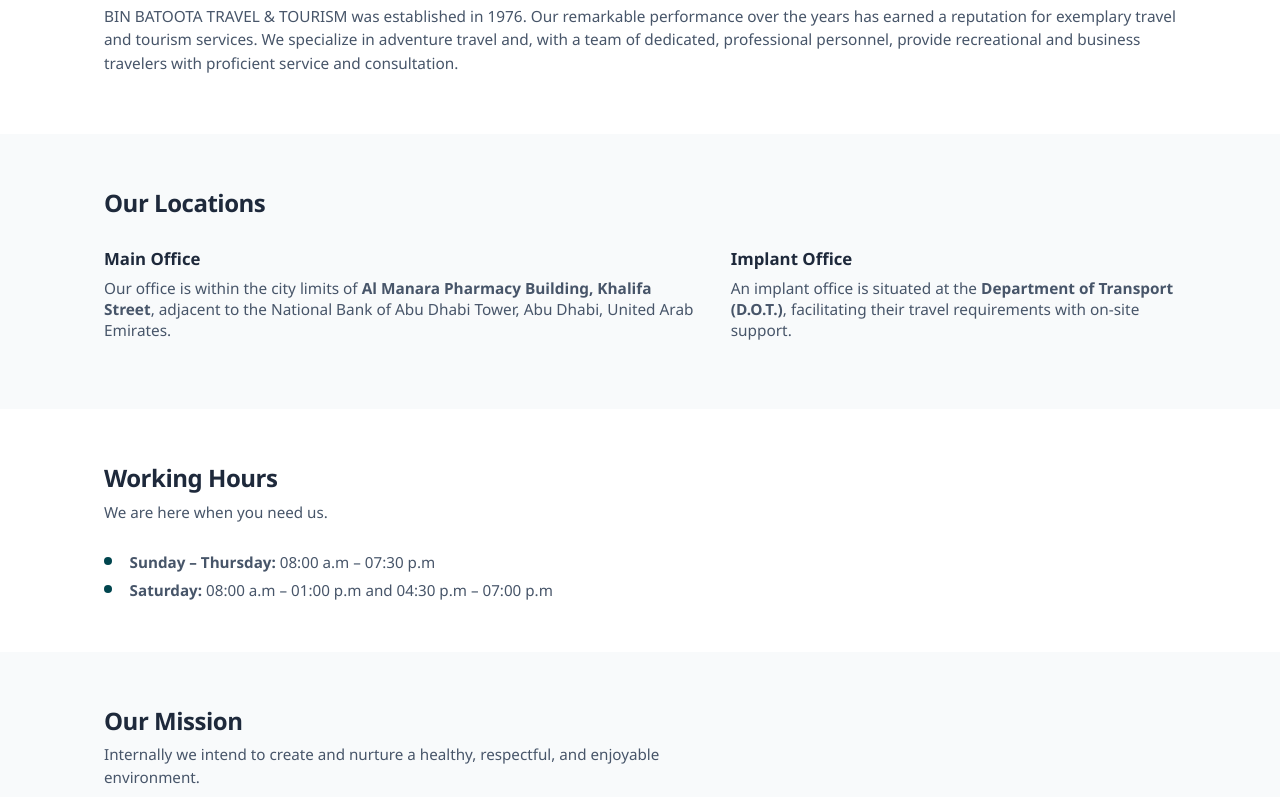
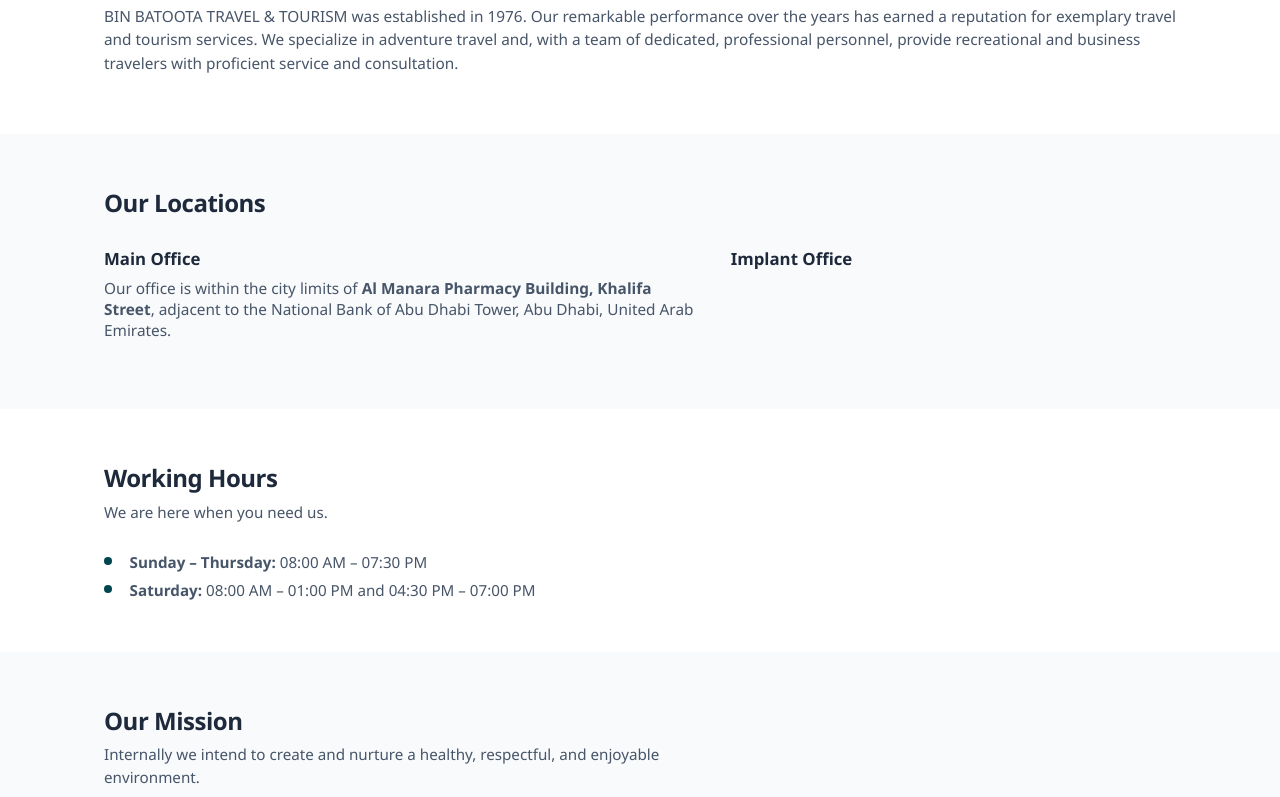
Before and after one commit to saymhunzai-del/battotatravel, a Next.js app: page /about-us in a window 1280 px wide. Shown: the part 551-1348 px from the top of the page. Built offline with nearby package versions, Linux system fonts and the light colour scheme.

Commit message:
Update page.tsx

```diff
--- a/app/about-us/page.tsx
+++ b/app/about-us/page.tsx
@@ -49,9 +49,6 @@ export default function AboutUsPage() {
           </ContentBlock>
           <ContentBlock title="Implant Office">
             <p>
-              An implant office is situated at the <strong>Department of Transport
-              (D.O.T.)</strong>, facilitating their travel requirements with
-              on-site support.
             </p>
           </ContentBlock>
         </div>
@@ -63,8 +60,8 @@ export default function AboutUsPage() {
         subtitle="We are here when you need us."
       >
         <ul className="list-check">
-          <li><strong>Sunday – Thursday:</strong> 08:00 a.m – 07:30 p.m</li>
-          <li><strong>Saturday:</strong> 08:00 a.m – 01:00 p.m and 04:30 p.m – 07:00 p.m</li>
+          <li><strong>Sunday – Thursday:</strong> 08:00 AM – 07:30 PM</li>
+          <li><strong>Saturday:</strong> 08:00 AM – 01:00 PM and 04:30 PM – 07:00 PM</li>
         </ul>
       </Section>
 
```
